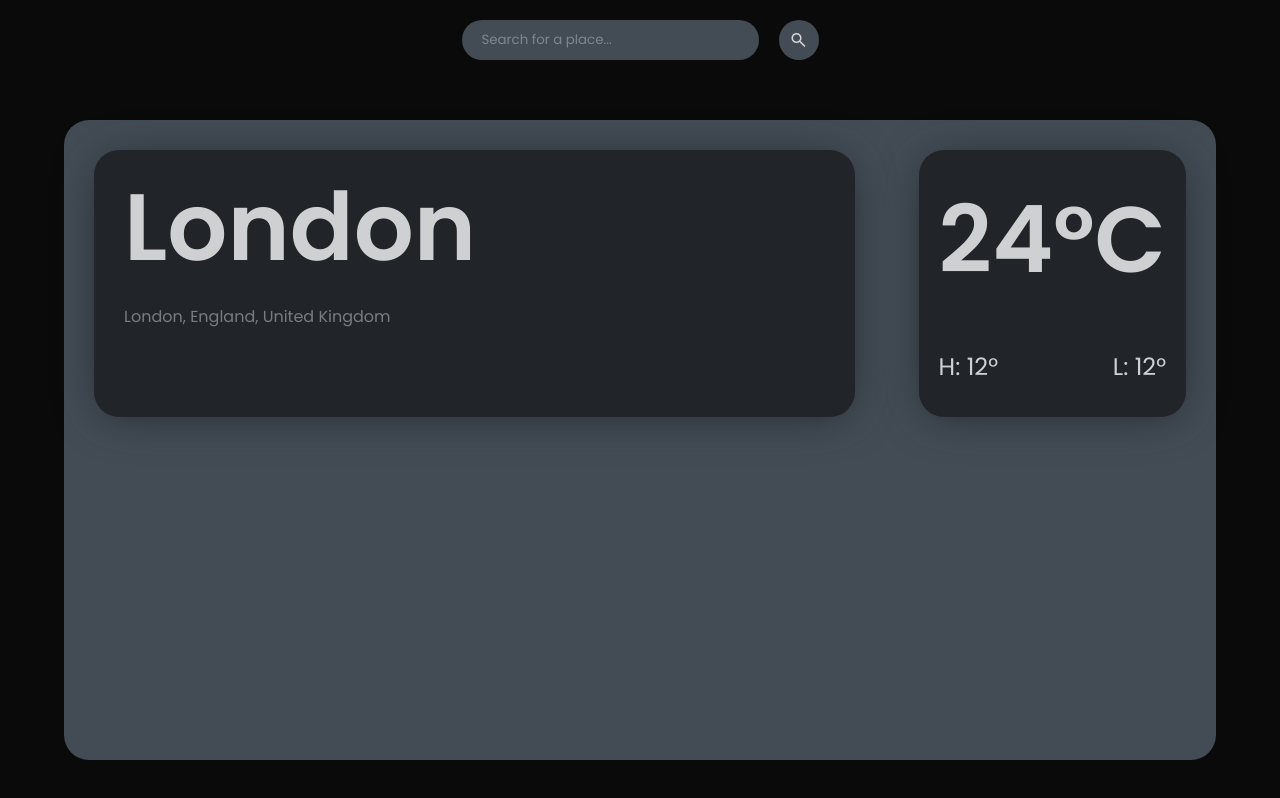
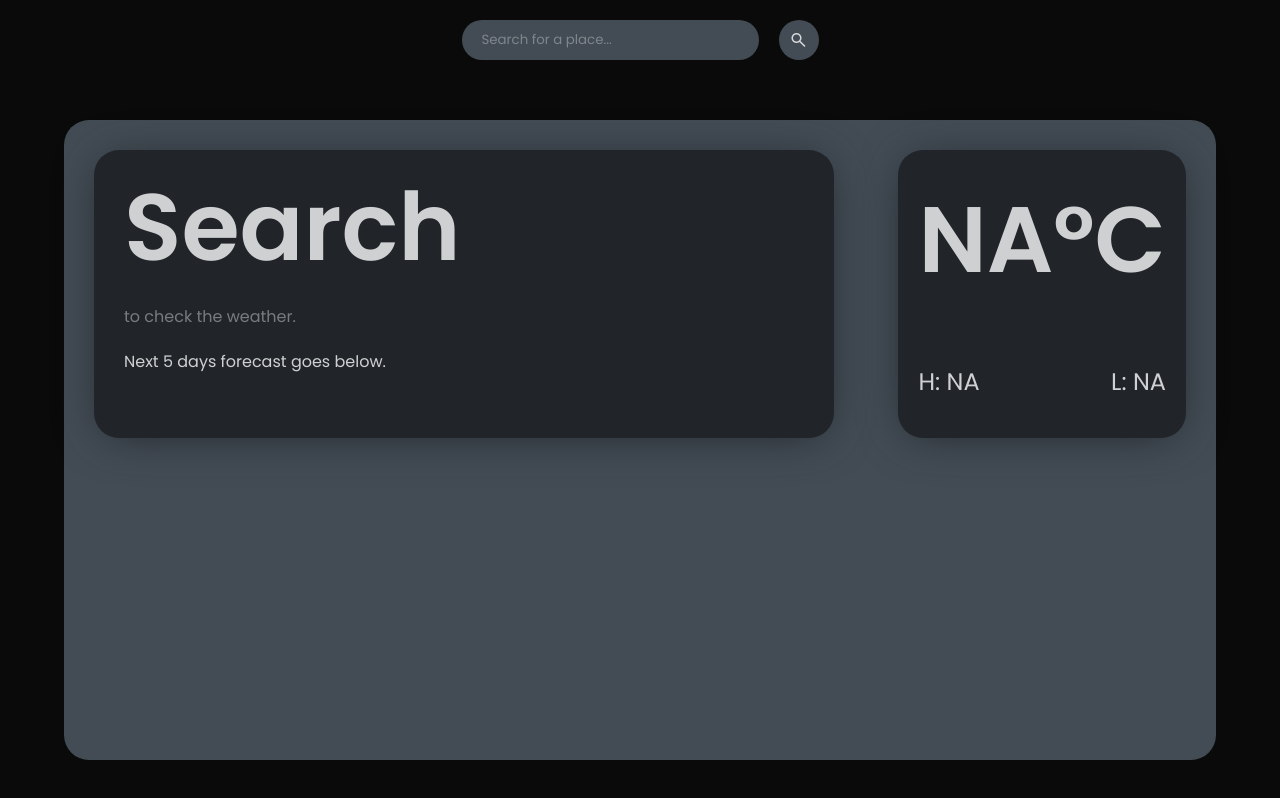
Before and after one commit to haze-09/Odin-WeatherApp, a website built with webpack: page src/index.html in a window 1280 px wide. Built offline with nearby package versions, Linux system fonts and the light colour scheme.

Commit message:
Initial dist subtree commit

```diff
--- a/src/index.html
+++ b/src/index.html
@@ -17,16 +17,16 @@
         <div id="container">
             <div id="today">
                 <div id="place" class="shadow">
-                    <p id="title">London</p>
-                    <p id="address">London, England, United Kingdom</p>
-                    <p id="desc"></p>
+                    <p id="title">Search</p>
+                    <p id="address">to check the weather.</p>
+                    <p id="desc">Next 5 days forecast goes below.</p>
                 </div>
                 <div class="temp">
                     <div class="shadow">
-                        <p>24°C</p>
+                        <p>NA°C</p>
                         <div>
-                            <p id="high">H: 12°</p>
-                            <p id="low">L: 12°</p>
+                            <p id="high">H: NA</p>
+                            <p id="low">L: NA</p>
                         </div>
                     </div>
                 </div>
```
Also changed, not shown: dist/bundle.js, dist/index.html, 1 other file.
